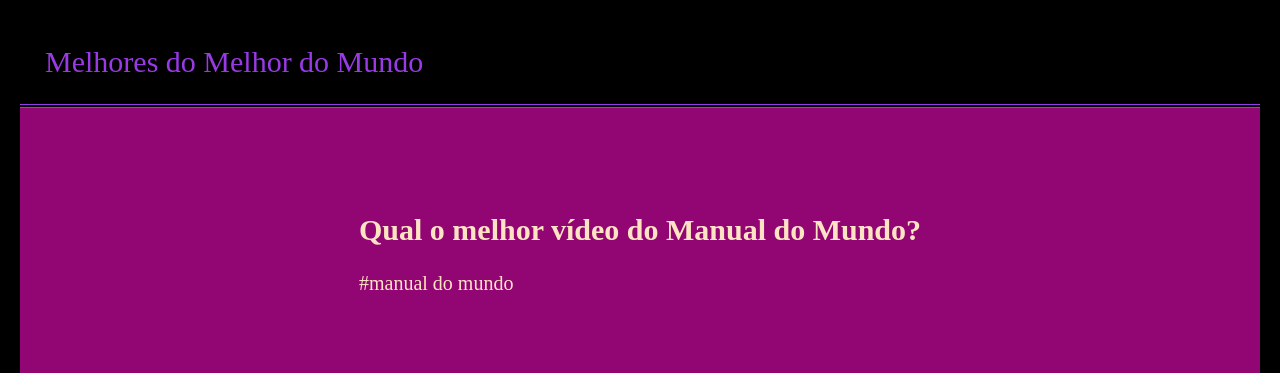
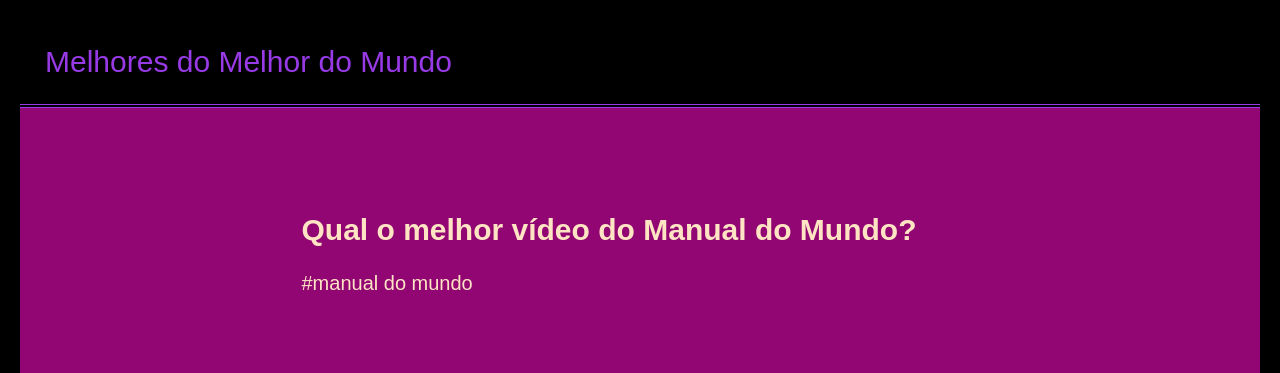
Before and after one commit to Bellalunaline/turmaS2025, a plain HTML site: page index.html in a window 1280 px wide. Shown: the top 373 px of the page. Drawn offline with Linux system fonts and the light colour scheme.

Commit message:
estilo e espaçamento

```diff
--- a/index.html
+++ b/index.html
@@ -10,7 +10,7 @@
     <header>Melhores do Melhor do Mundo</header>
 
    <section>
-    <div>
+    <div class="chamada-texto">
     <h1>Qual o melhor vídeo do Manual do Mundo?</h1>
     <p>#manual do mundo</p>
     </div>
--- a/style.css
+++ b/style.css
@@ -1,6 +1,7 @@
 body{
     background-color: black;
     color: bisque;
+    font-family: "Edu VIC WA NT Hand Pre", sans-serif;
     margin: 20px;
 }
 
@@ -25,3 +26,6 @@ section{
     display: flex;
     justify-content: center;
 }
+.chamada-texto{
+    margin-right: 5%;
+}
```
